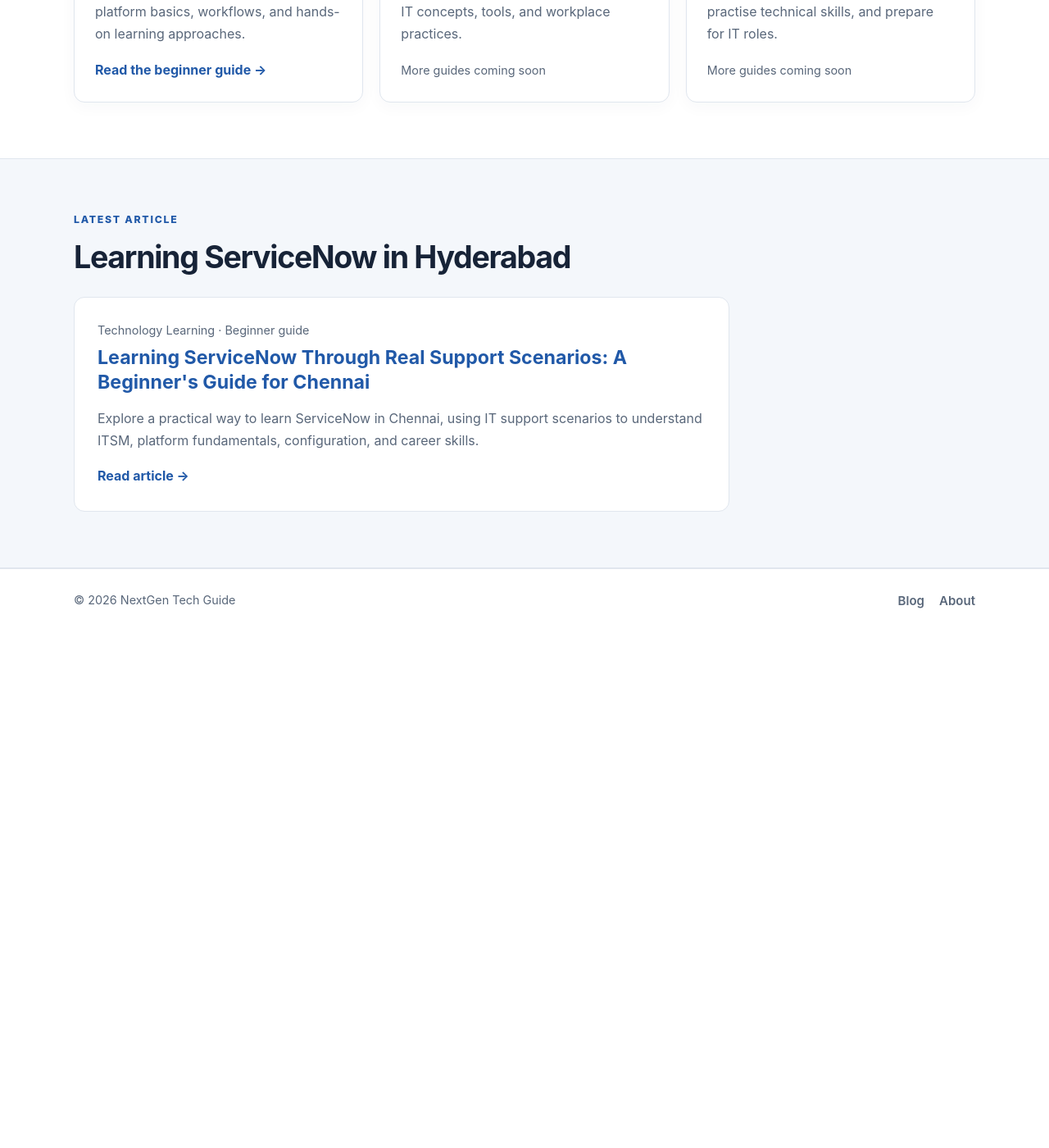
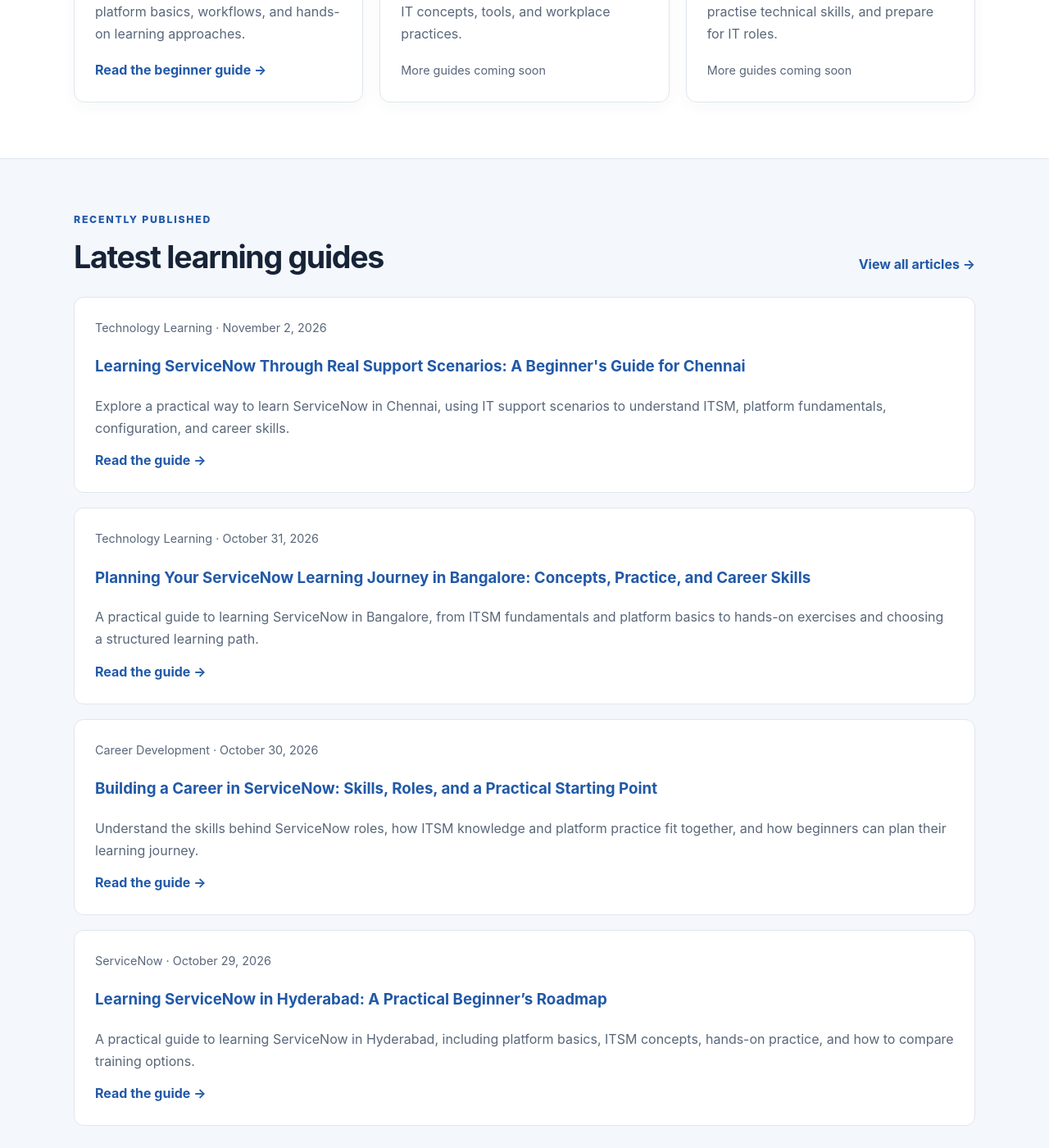
Before and after one commit to nextgentechguide/nextgentechguide.github.io, a Jekyll site: the page built from index.html, in a window 1280 px wide and 1400 px high, scrolled down 918 px. Shown: the whole window at 82% size. Built offline with Jekyll 4.4.1, drawn with Linux system fonts in a browser that asks for light colours; before the commit the page ends 1689 px from its top, so only the background shows below that.

Commit message:
Improve internal navigation and related article links

```diff
--- a/index.html
+++ b/index.html
@@ -22,12 +22,16 @@
 </section>
 <section class="section soft-bg">
   <div class="container">
-    <div class="section-heading"><div><p class="eyebrow">Latest article</p><h2>Learning ServiceNow in Hyderabad</h2></div></div>
-    {% assign latest_post = site.posts.first %}
-    {% if latest_post %}
-    <article class="feature-article">
-      <div><p class="article-meta">{{ latest_post.category | default: "Technology" }} · Beginner guide</p><h3><a href="{{ latest_post.url | relative_url }}">{{ latest_post.title }}</a></h3><p>{{ latest_post.description | default: latest_post.excerpt | strip_html | truncate: 220 }}</p><a class="text-link" href="{{ latest_post.url | relative_url }}">Read article →</a></div>
-    </article>
-    {% endif %}
+    <div class="section-heading"><div><p class="eyebrow">Recently published</p><h2>Latest learning guides</h2></div><a class="text-link" href="{{ '/blogs.html' | relative_url }}">View all articles →</a></div>
+    <div class="article-list">
+      {% for post in site.posts limit: 5 %}
+      <article class="article-card">
+        <p class="article-meta">{{ post.category | default: "Technology" }} · {{ post.date | date: "%B %-d, %Y" }}</p>
+        <h3><a href="{{ post.url | relative_url }}">{{ post.title }}</a></h3>
+        <p>{{ post.description | default: post.excerpt | strip_html | truncate: 220 }}</p>
+        <a class="text-link" href="{{ post.url | relative_url }}">Read the guide →</a>
+      </article>
+      {% endfor %}
+    </div>
   </div>
 </section>
```
